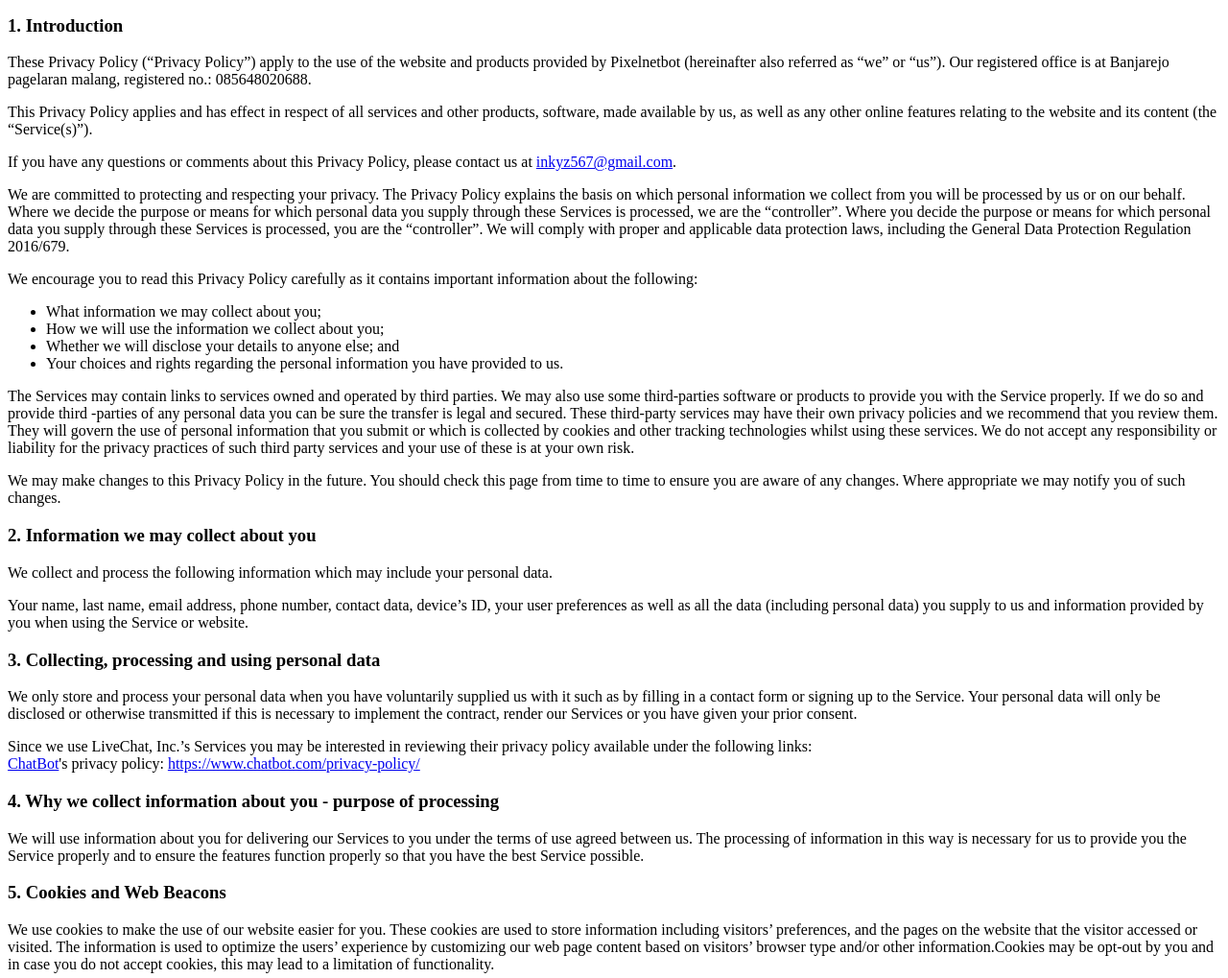
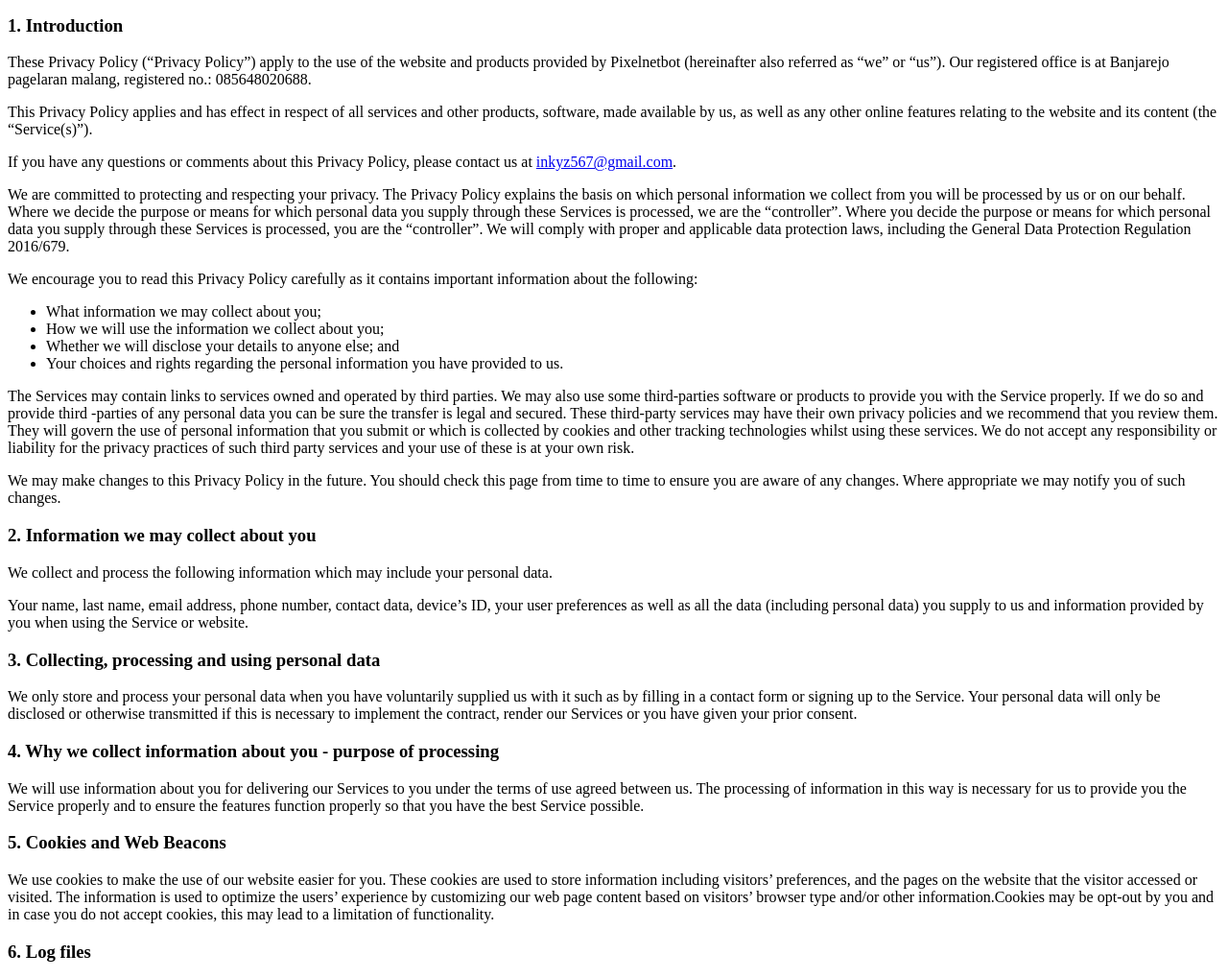
Before and after one commit to OzakaSA/privacy-policy, a plain HTML site: page index.html in a window 1280 px wide. Shown: the part 76-1095 px from the top of the page at 96% size. Drawn offline with Linux system fonts and the light colour scheme.

Commit message:
Update index.html

```diff
--- a/index.html
+++ b/index.html
@@ -19,8 +19,6 @@
 <p>Your name, last name, email address, phone number, contact data, device’s ID, your user preferences as well as all the data (including personal data) you supply to us and information provided by you when using the Service or website.</p>
 <h3>3. Collecting, processing and using personal data</h3>
 <p>We only store and process your personal data when you have voluntarily supplied us with it such as by filling in a contact form or signing up to the Service. Your personal data will only be disclosed or otherwise transmitted if this is necessary to implement the contract, render our Services or you have given your prior consent.</p>
-<p>Since we use LiveChat, Inc.’s Services you may be interested in reviewing their privacy policy available under the following links:<br>
-<a href="https://www.chatbot.com/" target="_blank">ChatBot</a>'s privacy policy: <a href="https://www.chatbot.com/privacy-policy?ppg" target="_blank">https://www.chatbot.com/privacy-policy/</a><br>
 </p>
 <h3>4. Why we collect information about you - purpose of processing</h3>
 <p>We will use information about you for delivering our Services to you under the terms of use agreed between us. The processing of information in this way is necessary for us to provide you the Service properly and to ensure the features function properly so that you have the best Service possible.</p>
```
